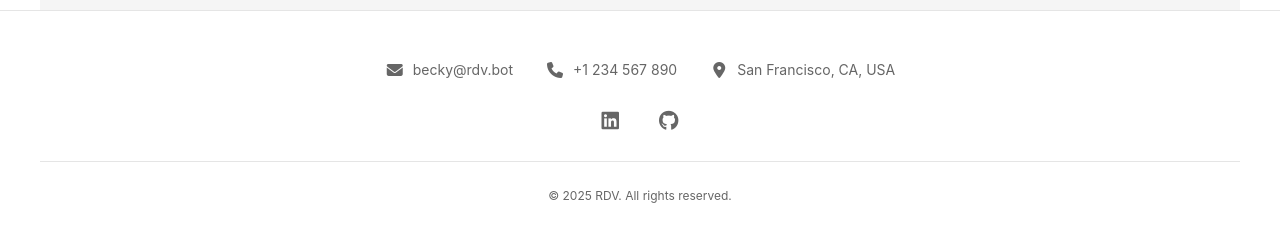
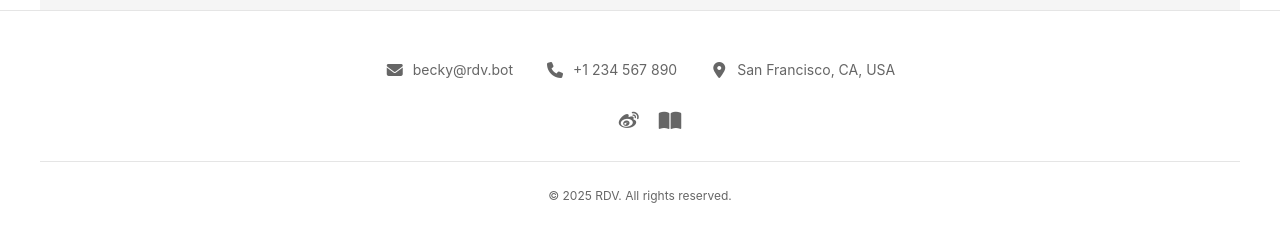
Before and after one commit to red-pencil/datapage, a Jekyll site: the page built from index.html, in a window 1280 px wide and 900 px high, scrolled down 2021 px. Shown: the part 647-889 px from the top of the window. Built offline with Jekyll 4.4.1, drawn with Linux system fonts in a browser that asks for light colours.

Commit message:
Update social icons: X, Weibo, Xiaohongshu

```diff
--- a/_includes/footer.html
+++ b/_includes/footer.html
@@ -15,9 +15,9 @@
       </div>
     </div>
     <div class="footer-social">
-      <a href="https://linkedin.com" target="_blank" rel="noopener" title="LinkedIn"><i class="fa-brands fa-linkedin"></i></a>
-      <a href="https://twitter.com" target="_blank" rel="noopener" title="X/Twitter"><i class="fa-brands fa-x-twitter"></i></a>
-      <a href="https://github.com" target="_blank" rel="noopener" title="GitHub"><i class="fa-brands fa-github"></i></a>
+      <a href="https://x.com" target="_blank" rel="noopener" title="X"><i class="fa-brands fa-x-twitter"></i></a>
+      <a href="https://weibo.com" target="_blank" rel="noopener" title="Weibo"><i class="fa-brands fa-weibo"></i></a>
+      <a href="https://www.xiaohongshu.com" target="_blank" rel="noopener" title="Xiaohongshu"><i class="fa-solid fa-book-open"></i></a>
     </div>
     <div class="footer-copyright">
       <span data-i18n="footerCopyright">© 2025 RDV. All rights reserved.</span>
```
Also changed, not shown: 10 other files.
